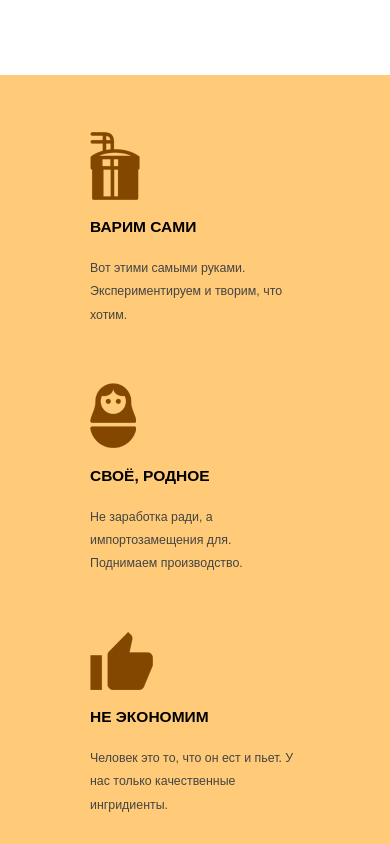
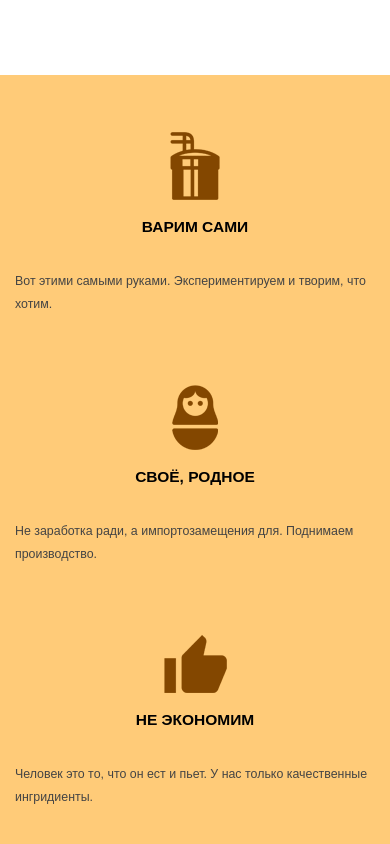
Before and after one commit to bogdangill/testwebsite, a plain HTML site: page index.html in a window 390 px wide. Shown: the part 2340-3184 px from the top of the page. Drawn offline with Linux system fonts and the light colour scheme.

Commit message:
.advantages visible rework

```diff
--- a/css/RWD.css
+++ b/css/RWD.css
@@ -240,6 +240,8 @@ body {
     .headerMenu, .footerMenu {flex-direction: row; flex-wrap: wrap; width: 75%;}
     .headerMenu a:first-of-type, .footerMenu a:first-of-type {justify-content: flex-start;}
     .headerMenu a:last-of-type, .footerMenu a:last-of-type {justify-content: flex-end;}
+
+    .advantagesItem > .advantages-content p {max-width: 210px; margin: 0;}
     /* .advantagesItem {min-height: 410px;} */
 }
 
@@ -392,7 +394,7 @@ body {
 .advantagesList {
     display: flex;
     flex-direction: row;
-    flex-wrap: wrap;
+    flex-wrap: nowrap;
     justify-content: center;
     margin: 0;
     padding-left: 0;
@@ -413,7 +415,7 @@ body {
 
 .advantages-content {
     /* background: black; */
-    flex-basis: 210px;
+    /* flex-basis: 210px; */
     /* flex-grow: 1; */
     flex-shrink: 2;
     display: flex;
@@ -421,15 +423,20 @@ body {
     align-items: flex-start;
     justify-content: space-around;
     /* border-right: 1px solid #e5b66c; */
-    /* padding-left: 7.5vw; */
+    padding: 0 15px;
+}
+
+@media (max-width: 639.68px) {
+  .advantagesList {
+    flex-wrap: wrap;
+  }
+  .advantages-content {
+    align-items: center;
+  }
 }
 
 .advantagesItem:last-of-type .advantages-content
 {border-right: none;}
-
-@media (max-width: 1600px) {
-    .advantages-content p {max-width: 205px; margin: 0;}
-}
 
 .history-section dt,
 .history-section dd {
```
